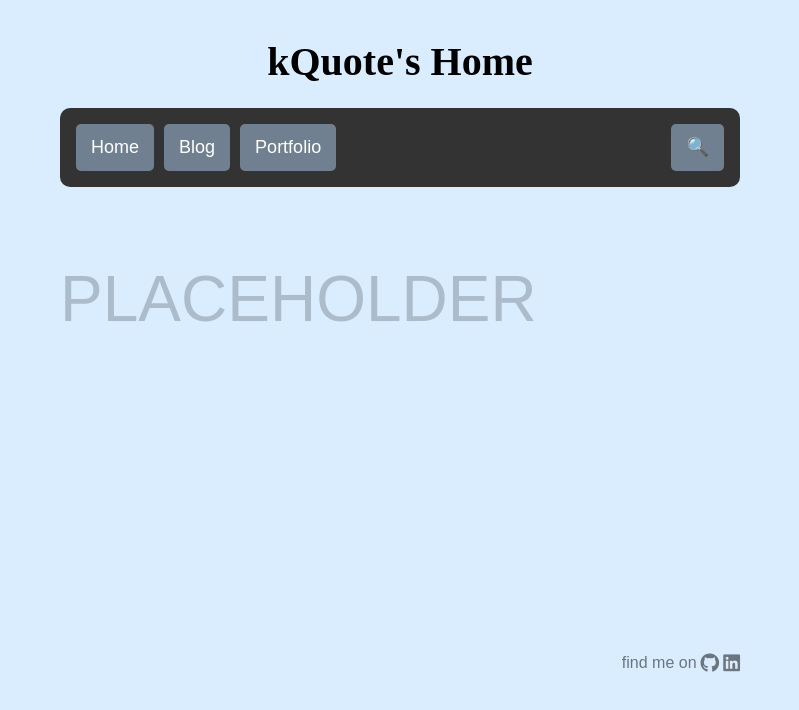
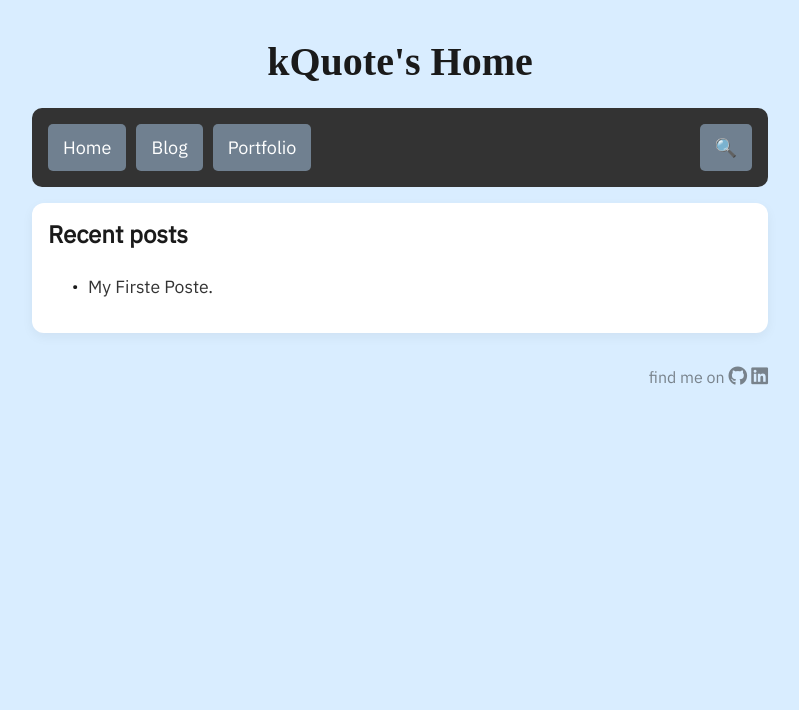
Before and after one commit to kquote03/website, an Astro site: page / in a window 1280 px wide. Shown: the whole page, without its empty margins (240-1039 px from the left). Built offline with nearby package versions, Linux system fonts and the light colour scheme; Astro itself is replaced by a stand-in of ours; a web font is replaced by a local one.

Commit message:
Updated CSS with nightmode and recent posts

```diff
--- a/src/components/about-card.astro
+++ b/src/components/about-card.astro
@@ -4,32 +4,54 @@ const { cardTitle } = Astro.props;
 
 <style>
   .card {
-    background-color: #ffffff;
+    background-color: var(--card-bg);
     border-radius: 12px;
-    box-shadow: 0 4px 6px rgba(0, 0, 0, 0.1);
+    box-shadow: var(--card-shadow);
     padding: 20px;
-    margin-top: 10px;
-    margin-bottom: 10px;
+    margin: 10px 0;
     transition:
       transform 0.2s ease,
       box-shadow 0.2s ease;
-    border: 1px solid #e0e0e0;
+    border: 1px solid var(--border-color);
   }
 
   .card:hover {
-    box-shadow: 0 6px 12px rgba(0, 0, 0, 0.15);
+    box-shadow: var(--card-hover-shadow);
   }
 
   .card h3 {
     margin: 0 0 15px 0;
     font-size: 1.5rem;
-    color: #333333;
+    color: var(--heading-color);
   }
 
   .card p {
     margin: 0;
     font-size: 1rem;
-    color: #666666;
+    color: var(--text-muted);
+  }
+
+  /* Add these to your :root variables */
+  :root {
+    /* Light mode */
+    --card-bg: #ffffff;
+    --card-shadow: 0 4px 6px rgba(0, 0, 0, 0.1);
+    --card-hover-shadow: 0 6px 12px rgba(0, 0, 0, 0.15);
+    --border-color: #e0e0e0;
+    --heading-color: #333333;
+    --text-muted: #666666;
+  }
+
+  @media (prefers-color-scheme: dark) {
+    :root {
+      /* Dark mode */
+      --card-bg: #1e293b;
+      --card-shadow: 0 4px 6px rgba(0, 0, 0, 0.3);
+      --card-hover-shadow: 0 6px 12px rgba(0, 0, 0, 0.4);
+      --border-color: #334155;
+      --heading-color: #f8fafc;
+      --text-muted: #94a3b8;
+    }
   }
 </style>
 
--- a/src/components/footer-component.astro
+++ b/src/components/footer-component.astro
@@ -11,8 +11,18 @@
   a {
     font-family: "fa-brands";
     font-size: larger;
-    color: black;
+    color: var(--text-color); /* Now adapts to light/dark mode */
     text-decoration: none;
+  }
+  /* Dark mode specific adjustments */
+  @media (prefers-color-scheme: dark) {
+    footer a {
+      color: #e2e8f0; /* Slightly brighter for better visibility in dark mode */
+    }
+
+    footer > * {
+      opacity: 80%; /* Slightly more visible in dark mode */
+    }
   }
 </style>
 
--- a/src/pages/index.astro
+++ b/src/pages/index.astro
@@ -1,6 +1,10 @@
 ---
 import BaseLayout from "../layouts/BaseLayout.astro";
+import "../styles/recent-posts.css";
 const pageTitle = "Home Page";
+const allPosts = Object.values(
+  import.meta.glob("./posts/*.md", { eager: true })
+);
 ---
 
 <style>
@@ -11,17 +15,22 @@ const pageTitle = "Home Page";
   .title h1 {
     font-family: "Tiny5";
   }
-  p {
-    height: 40vh;
-    font-size: 5vw;
-    opacity: 20%;
-    align-self: center;
-  }
 </style>
 
 <>
   <div class="title"><h1>kQuote's Home</h1></div>
   <BaseLayout pageTitle={pageTitle}>
-    <p>PLACEHOLDER</p>
+    <div class="recent-posts">
+      <h2>Recent posts</h2>
+      <ul>
+        {
+          allPosts.slice(0, 5).map((post: any) => (
+            <li>
+              <a href={post.url}>{post.frontmatter.title}</a>
+            </li>
+          ))
+        }
+      </ul>
+    </div>
   </BaseLayout>
 </>
--- a/src/styles/global.css
+++ b/src/styles/global.css
@@ -1,12 +1,38 @@
 @import url("https://fonts.googleapis.com/css2?family=Tiny5&display=swap");
+@import url("https://fonts.googleapis.com/css2?family=IBM+Plex+Sans&display=swap");
 @font-face {
   font-family: fa-brands;
   src: url(../assets/webfonts/fa-brands-400.woff2);
 }
 
+:root {
+  /* Light mode colors */
+  --bg-color: #d9edff;
+  --text-color: #1a1a1a;
+  --card-bg: white;
+  --card-shadow: 0 4px 12px rgba(0, 0, 0, 0.05);
+  --border-color: #f0f0f0;
+  --hover-bg: #f8f8f8;
+  --link-color: #333;
+  --arrow-color: #6b46c1;
+}
+
+@media (prefers-color-scheme: dark) {
+  :root {
+    /* Dark mode colors */
+    --bg-color: #0f172a;
+    --text-color: #f8fafc;
+    --card-bg: #1e293b;
+    --card-shadow: 0 4px 12px rgba(0, 0, 0, 0.2);
+    --border-color: #334155;
+    --hover-bg: #334155;
+    --link-color: #e2e8f0;
+    --arrow-color: #a78bfa;
+  }
+}
+
 html {
-  background-color: #f1f5f9;
-  background-color: #d9edff;
+  background-color: var(--bg-color);
   font-family: sans-serif;
 }
 
@@ -16,10 +42,12 @@ body {
   max-width: 80ch;
   padding: 1rem;
   line-height: 1.5;
+  color: var(--text-color);
 }
 
 * {
   box-sizing: border-box;
+  font-family: "IBM Plex Sans", sans-serif;
 }
 
 h1 {
--- /dev/null
+++ b/src/styles/recent-posts.css
@@ -0,0 +1,60 @@
+.recent-posts {
+  font-family: "Inter", -apple-system, BlinkMacSystemFont, sans-serif;
+  max-width: 800px;
+  margin: 1rem auto;
+  padding: 1rem;
+  border-radius: 12px;
+  background: var(--card-bg);
+  box-shadow: var(--card-shadow);
+}
+
+.recent-posts h2 {
+  font-size: 1.5rem;
+  font-weight: 700;
+  color: var(--text-color);
+  margin: 0 0 1rem 0; /* Removed top margin */
+  line-height: 1.3; /* Tighter line height */
+}
+
+.recent-posts ul {
+  padding-left: 1rem;
+  margin: 0;
+}
+
+.recent-posts li {
+  margin-bottom: 0.5rem;
+  padding: 0.5rem 0.5rem 0.5rem 1.5rem; /* Added left padding for bullet */
+  border-radius: 8px;
+  transition: all 0.2s ease;
+  position: relative;
+  list-style: none; /* Remove default bullets */
+}
+
+/* Custom bullet point */
+.recent-posts li::before {
+  content: "•";
+  position: absolute;
+  left: 0.5rem;
+  color: var(--text-color);
+  transition: all 0.2s ease;
+}
+
+.recent-posts li:hover {
+  background: var(--hover-bg);
+  transform: translateX(4px);
+}
+
+/* Transform bullet to arrow on hover */
+.recent-posts li:hover::before {
+  content: "→";
+  color: var(--arrow-color);
+  left: 0.3rem; /* Slight adjustment for arrow alignment */
+}
+
+.recent-posts a {
+  text-decoration: none;
+  color: var(--link-color);
+  font-size: 1.1rem;
+  font-weight: 500;
+  display: block; /* Changed from flex to block */
+}
```
Also changed, not shown: src/pages/about.astro (+3 -10 lines), src/pages/blog.astro (+6 -2 lines), src/styles/subtitle.css (added, +7 -0 lines).
